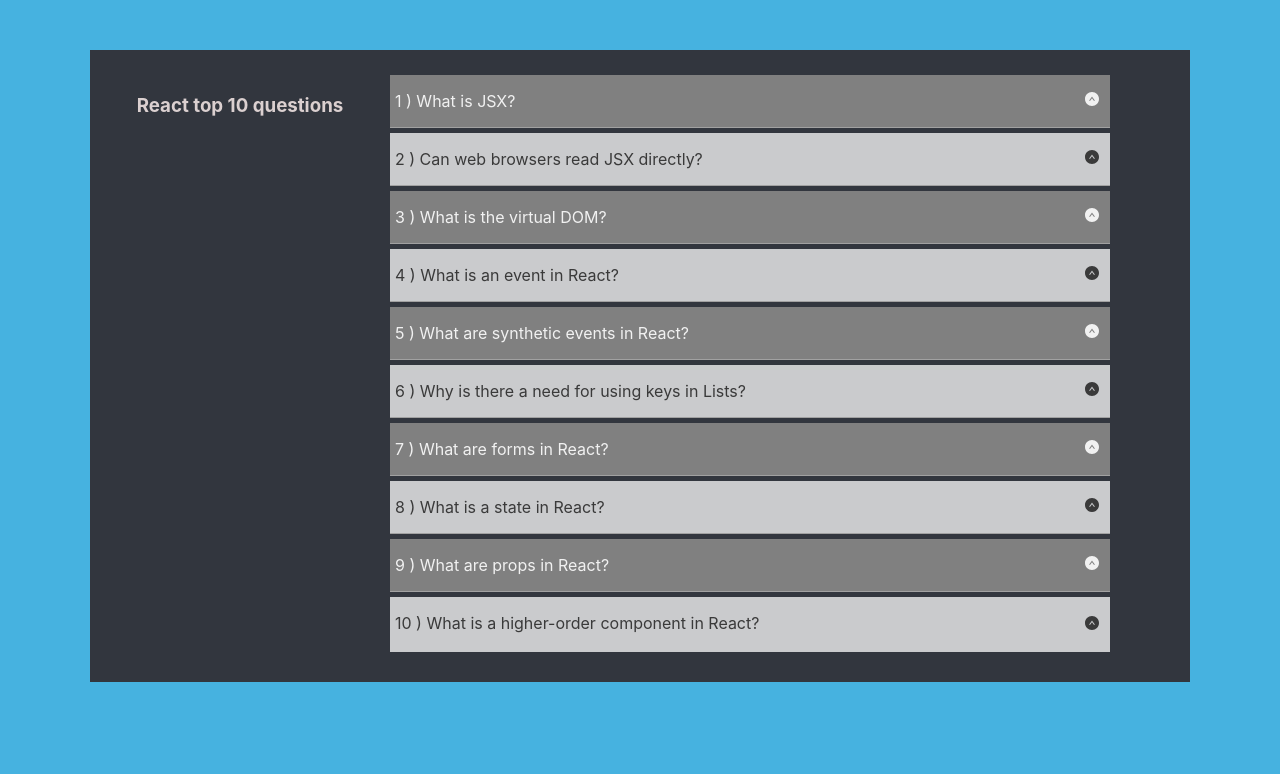
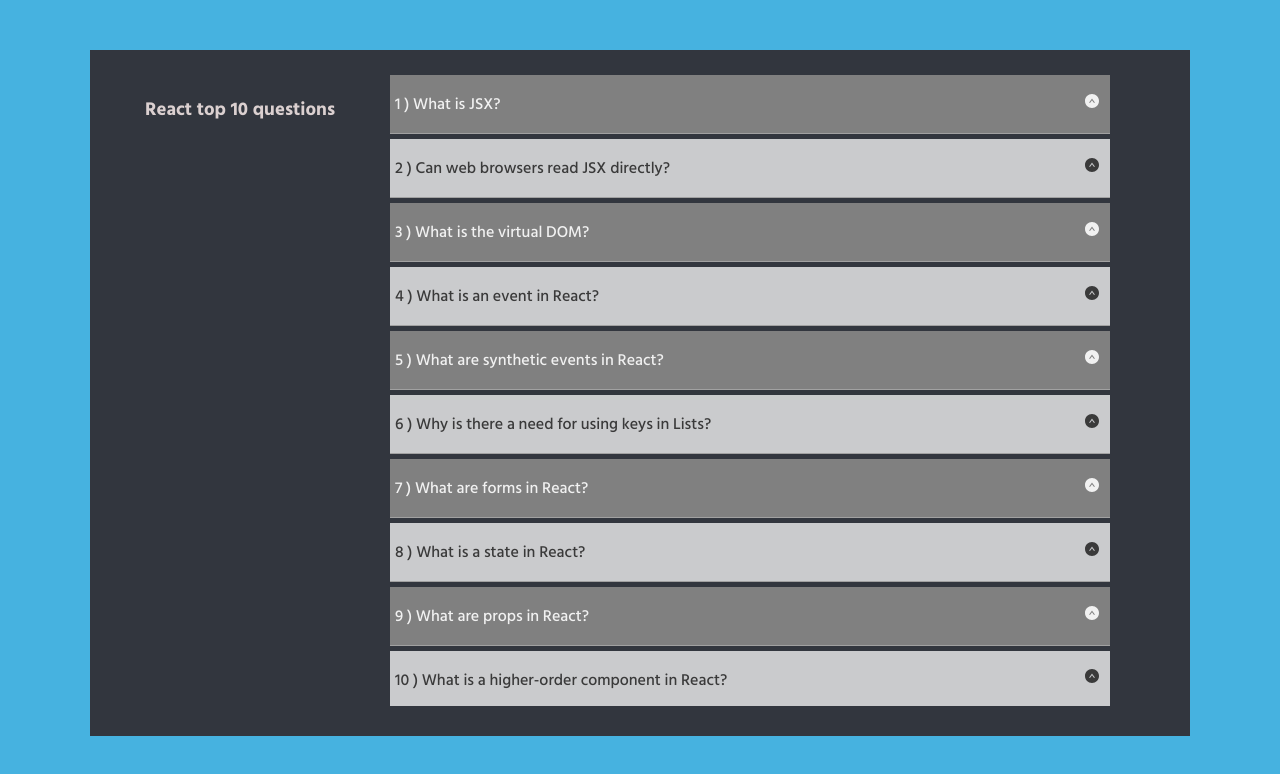
Before and after one commit to SaquibAsghar/React, a React (Create React App) app in the folder Projects/react-accordion/: page / in a window 1280 px wide. Shown: the top 774 px of the page. Built offline with nearby package versions, Linux system fonts and the light colour scheme.

Commit message:
Update index.css

```diff
--- a/Projects/react-accordion/src/index.css
+++ b/Projects/react-accordion/src/index.css
@@ -1,10 +1,10 @@
+@import url('https://fonts.googleapis.com/css2?family=Hind+Siliguri:wght@500;700&display=swap');
+
 body {
   margin: 0;
   padding: 0;
   box-sizing: border-box;
-  font-family: -apple-system, BlinkMacSystemFont, 'Segoe UI', 'Roboto', 'Oxygen',
-    'Ubuntu', 'Cantarell', 'Fira Sans', 'Droid Sans', 'Helvetica Neue',
-    sans-serif;
+  font-family: 'Hind Siliguri', sans-serif;
   -webkit-font-smoothing: antialiased;
   -moz-osx-font-smoothing: grayscale;
   background-color: #46B2E0;
```
